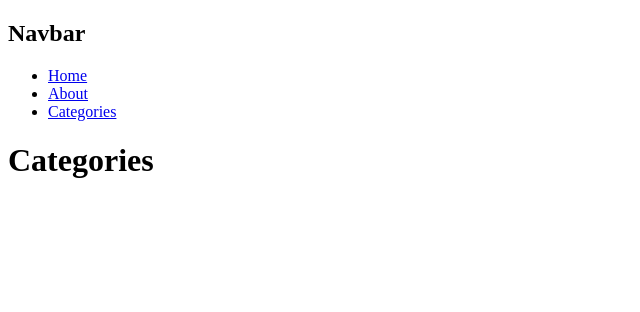
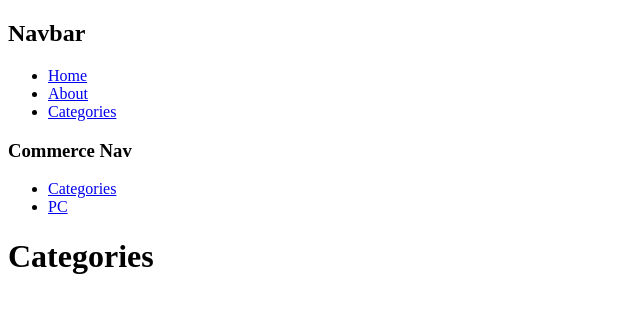
Before and after one commit to DOF1109/next-course, a Next.js app: page /commerce/categories in a window 1280 px wide. Shown: the top 312 px of the page, without its empty margins (0-640 px from the left). Built offline with nearby package versions, Linux system fonts and the light colour scheme.

Commit message:
Layout completed

```diff
--- /dev/null
+++ b/app/commerce/layout.jsx
@@ -0,0 +1,22 @@
+import Link from "next/link"
+
+const CommerceLayout = ({children}) => {
+  return (
+    <>
+      <nav>
+        <h3>Commerce Nav</h3>
+        <ul>
+          <li>
+            <Link href="/commerce/categories">Categories</Link>
+          </li>
+          <li>
+            <Link href="/commerce/categories/pc">PC</Link>
+          </li>
+        </ul>
+      </nav>
+      {children}
+    </>
+  )
+}
+
+export default CommerceLayout
```
